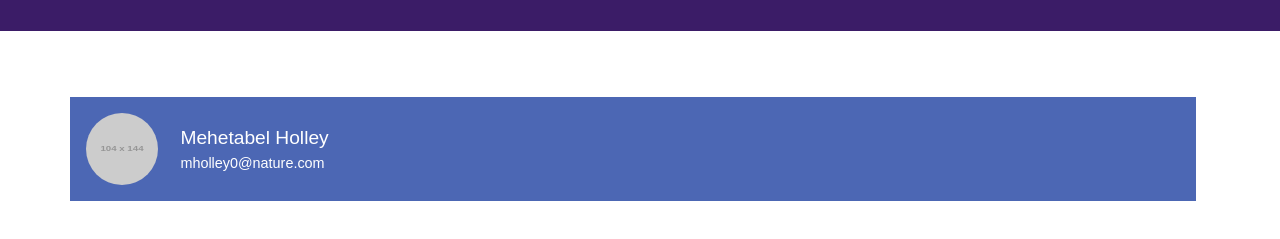
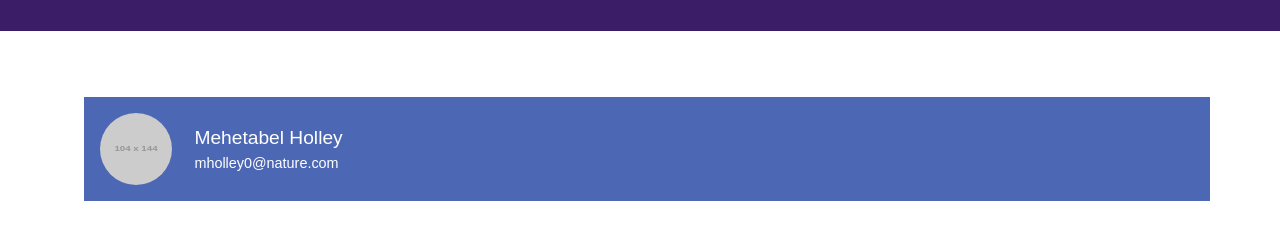
Before and after one commit to aravindhan-a-cdw/ui-exercises, a plain HTML site: page exercise_13/index.html in a window 1280 px wide. Shown: the part 65-304 px from the top of the page. Drawn offline with Linux system fonts and the light colour scheme; placeholder pictures from the web are drawn by us.

Commit message:
Minor changes on padding

```diff
--- a/exercise_13/css/style.css
+++ b/exercise_13/css/style.css
@@ -65,12 +65,13 @@ main {
 
 .contact-container {
     padding-bottom: 0.875rem;
+    padding-left: 0.875rem;
     flex: 1 1 33.3333%;
 }
 
-.contact-container:not(:nth-child(3n)) {
+/* .contact-container:not(:nth-child(3n)) {
     padding: 0 0.875rem 0.875rem 0;
-}
+} */
 
 .contact {
     background-color: #4c67b4;
--- a/exercise_13/js/script.js
+++ b/exercise_13/js/script.js
@@ -1,10 +1,7 @@
 
 import data from '../data/friends.json' assert {type: 'json'}
 
-console.log(data)
-
-
-
+// console.log(data)
 function getContactCardNode({first_name, last_name, email, img}) {
     let fullName = first_name + ' ' + last_name;
 
```
Also changed, not shown: exercise_13/index.html (+2 -0 lines).
